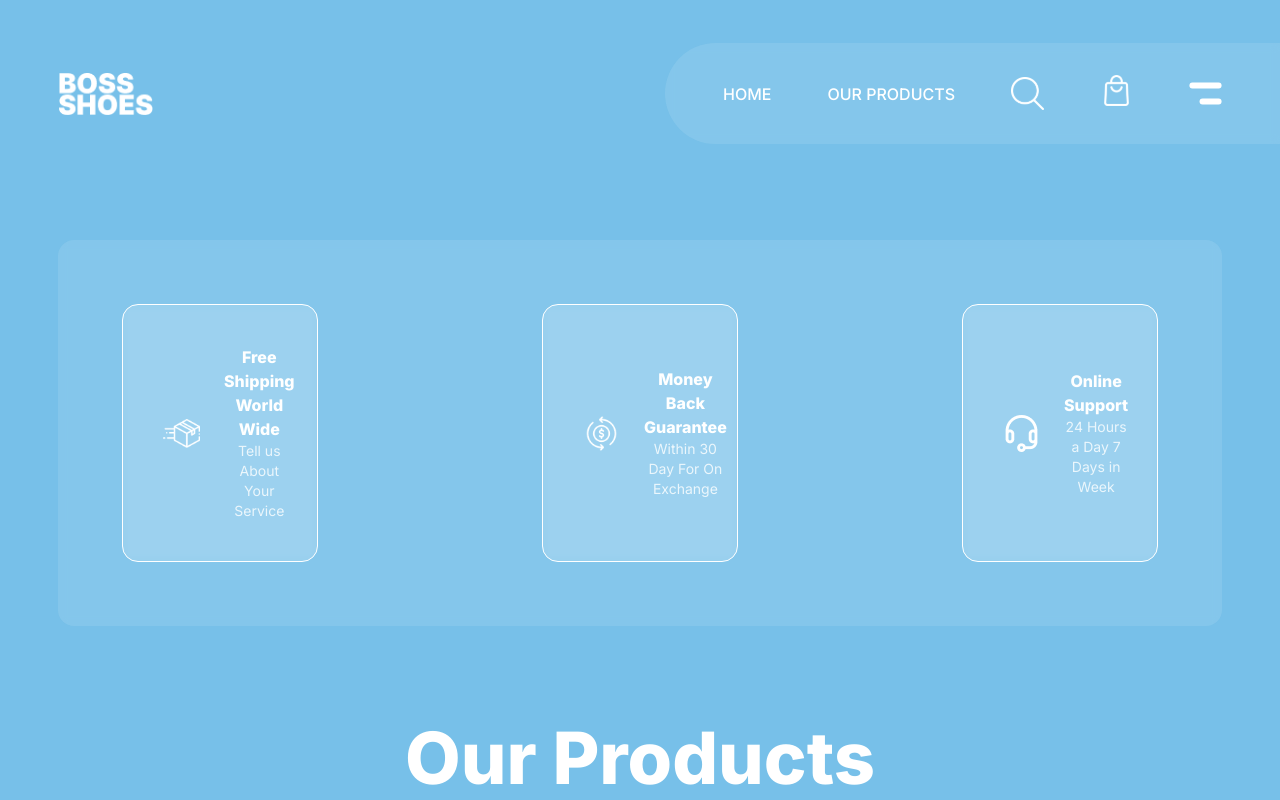
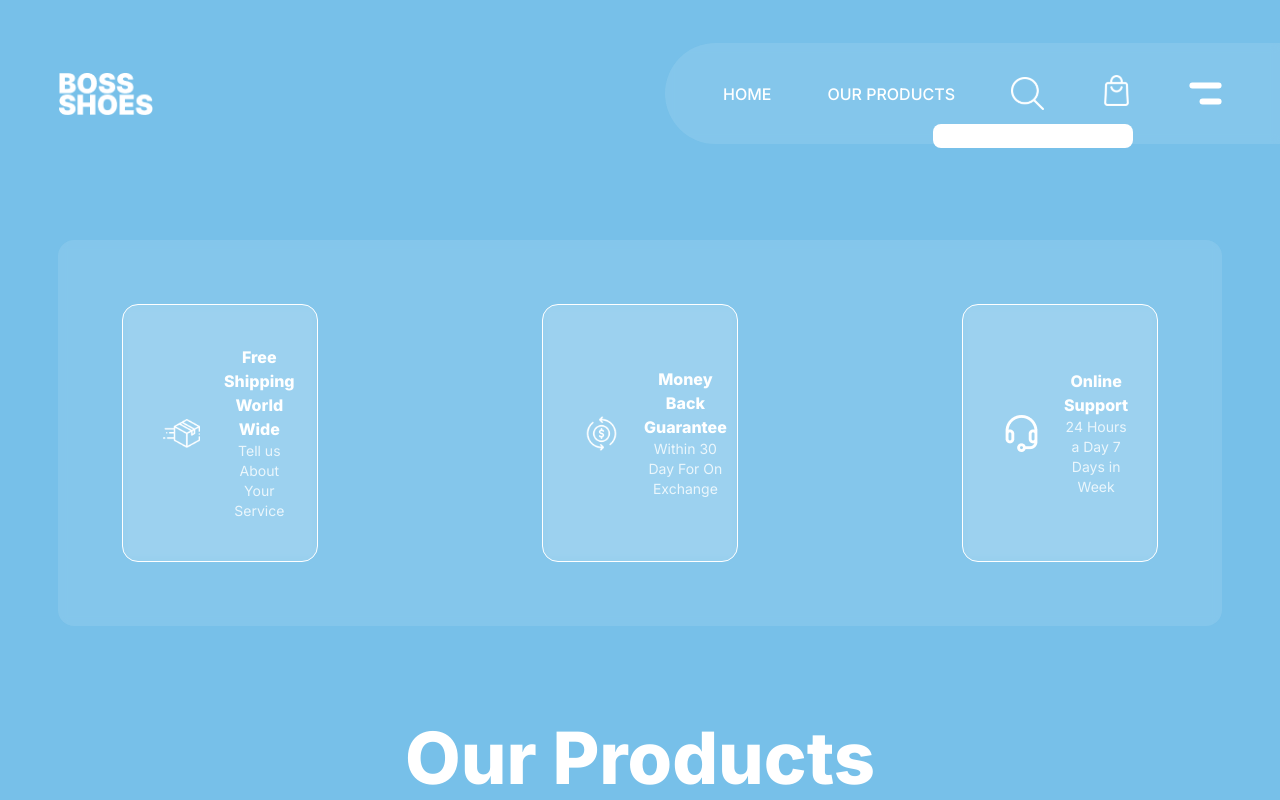
Before and after one commit to alexsolda/boss_shoes, a Next.js app: page / in a window 1280 px wide. Both pictures are taken after a click on the button 1116 px from the left and 90 px from the top of the page. Shown: the top 800 px of the page. Built offline with nearby package versions, Linux system fonts and the light colour scheme.

Commit message:
feat: cart dropdown menu structure

```diff
--- a/package.json
+++ b/package.json
@@ -9,6 +9,7 @@
     "lint": "next lint"
   },
   "dependencies": {
+    "@headlessui/react": "^2.1.5",
     "next": "14.2.7",
     "react": "^18",
     "react-dom": "^18",
--- a/src/components/Cart/index.tsx
+++ b/src/components/Cart/index.tsx
@@ -3,20 +3,33 @@ import { ReactElement } from "react";
 import Button from "../Button";
 import BagIcon from "../Icons/BagIcon";
 import { useProducts } from "@/stores/Products";
+import { Menu, MenuButton, MenuItem, MenuItems } from "@headlessui/react";
 
 const Cart = ():ReactElement => {
 
     const {cart} = useProducts();
 
     return (
-       <div className="relative">
+        <Menu>
+        <MenuButton className='relative'>
             {cart.length > 0 && (
             <div className="flex items-center justify-center absolute bg-green-800 rounded-full w-[20px] h-[20px] right-0 bottom-0">
                 <p className="text-xs">{cart.length}</p>
             </div>
             )}
             <Button icon={<BagIcon />} onlyIcon />
-       </div>
+        </MenuButton>
+
+        <MenuItems
+          transition
+          anchor="bottom end"
+          className='mt-3 bg-white rounded-lg'
+        >
+          <MenuItem>
+            <p className="w-[200px]">opa</p>
+          </MenuItem>
+        </MenuItems>
+      </Menu>
     )
 };
 
```
Also changed, not shown: 1 other file (tests, documents, lock files or other folders).
